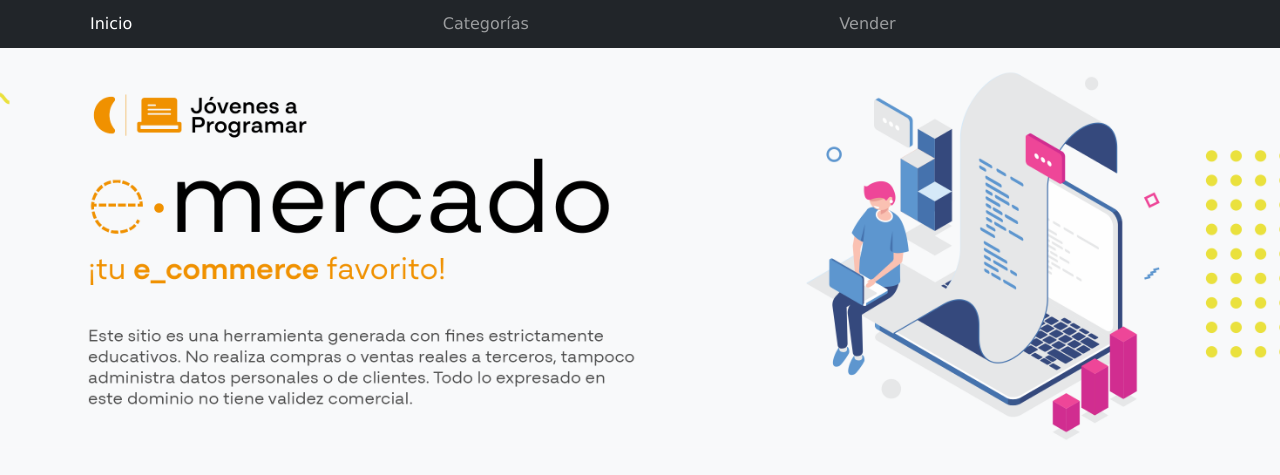
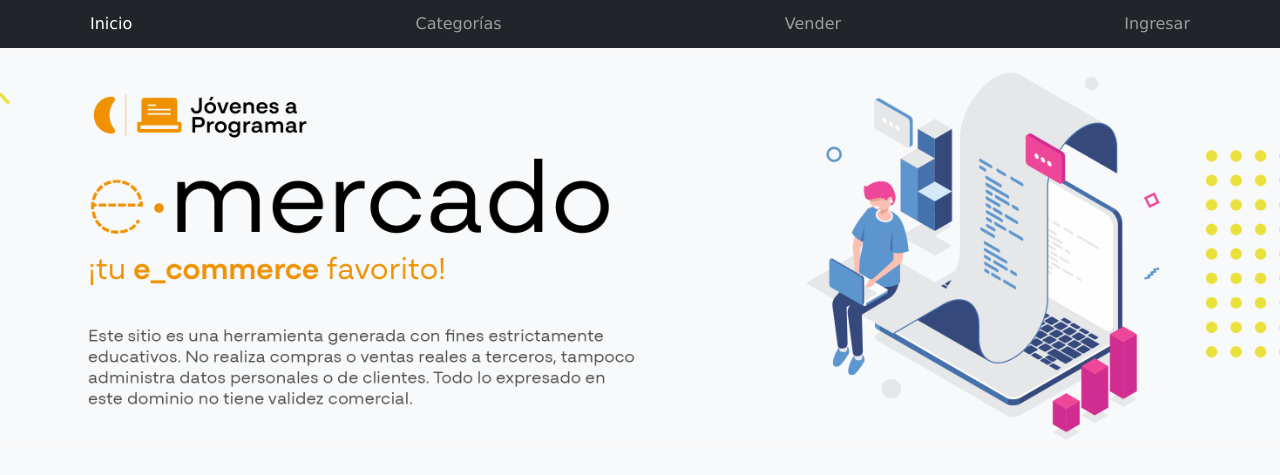
Before and after one commit to naticab/proyecto-dw, a plain HTML site: page index.html in a window 1280 px wide. Shown: the top 475 px of the page. Drawn offline with Linux system fonts and the light colour scheme.

Commit message:
botón Ingresar

```diff
--- a/index.html
+++ b/index.html
@@ -30,6 +30,7 @@
             <a class="nav-link" href="sell.html">Vender</a>
           </li>
           <li class="nav-item">
+            <a class="nav-link" href="login.html">Ingresar</a>
           </li>
         </ul>
       </div>
```
